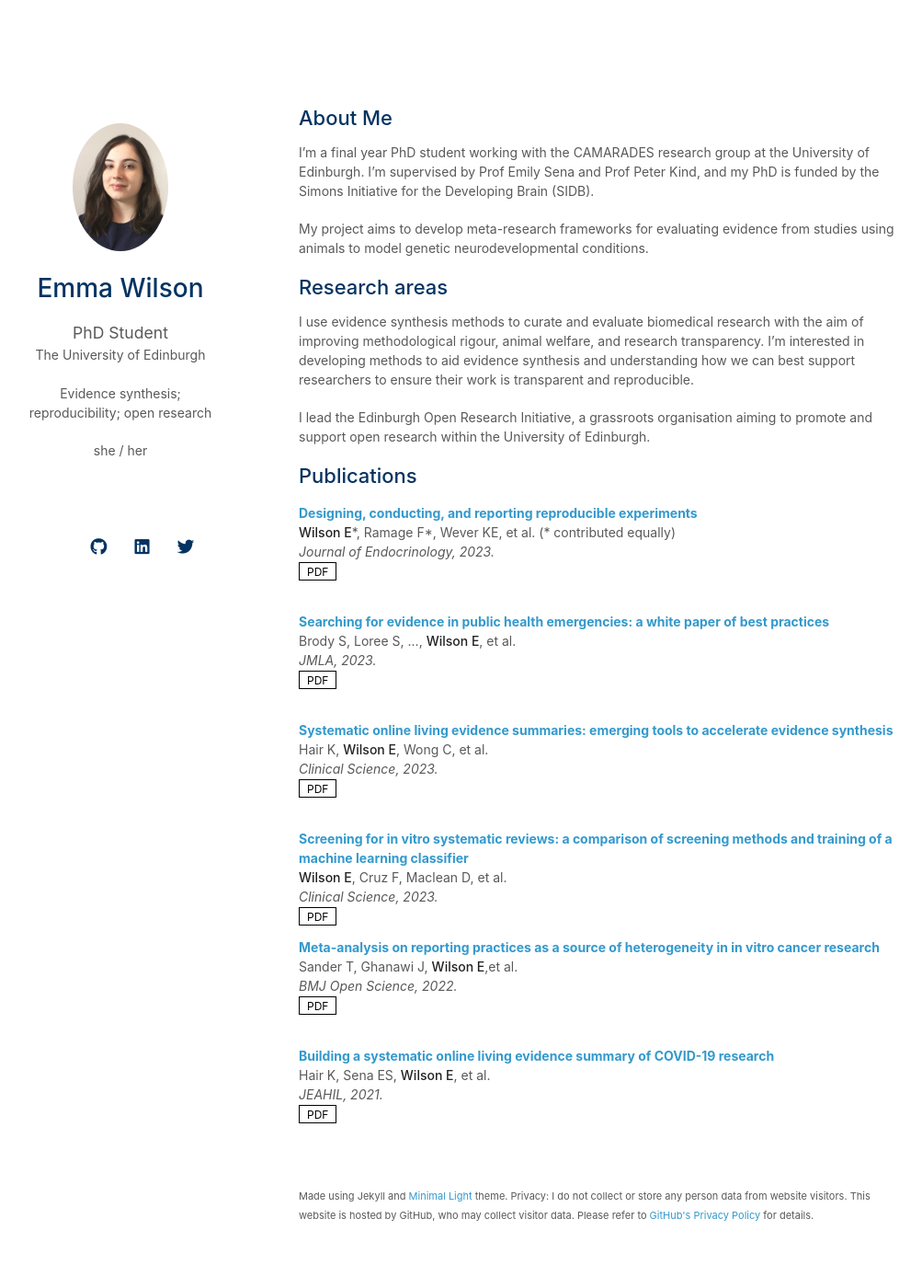
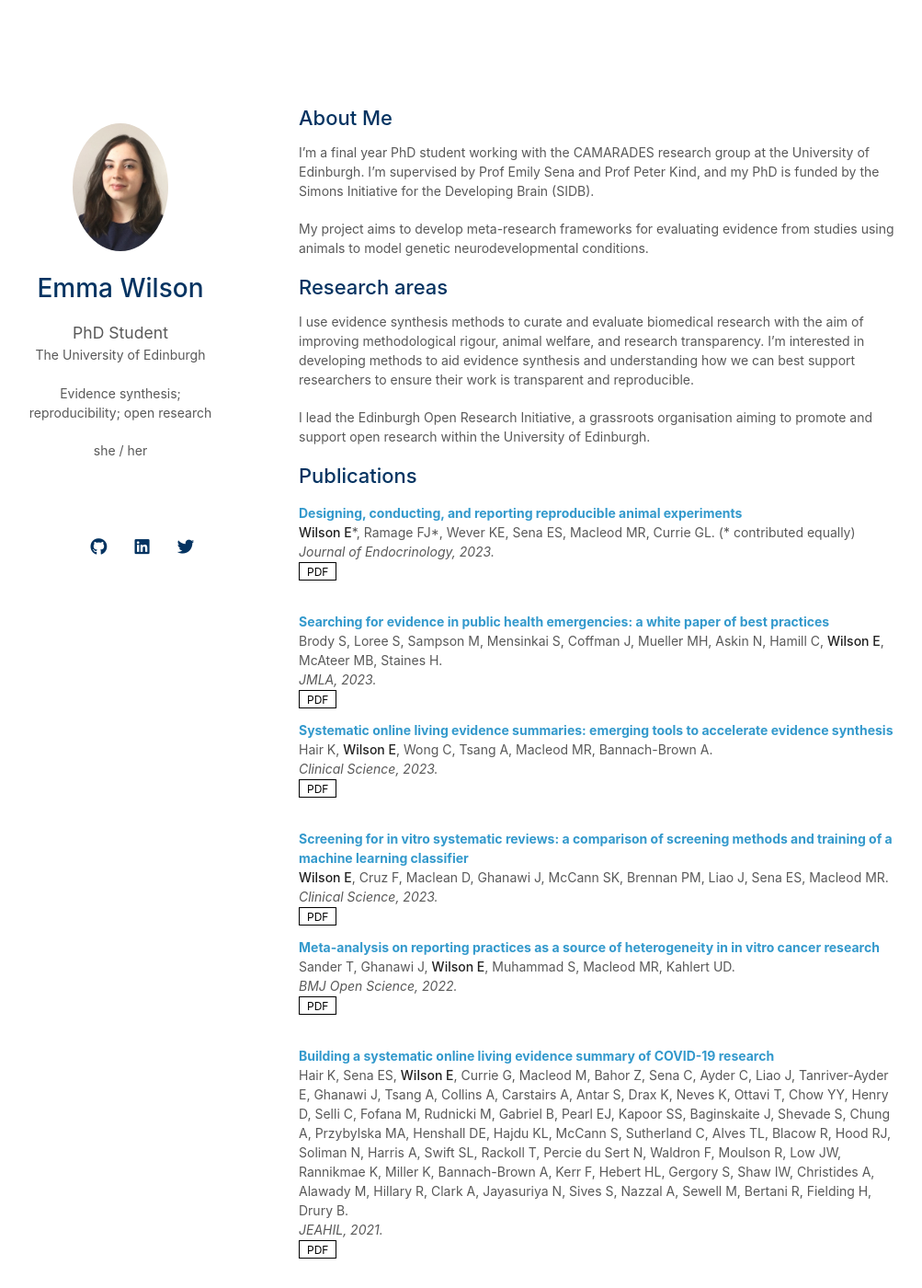
Before and after one commit to emma-wilson/emma-wilson.github.io, a Jekyll site: the page built from index.md, in a window 1280 px wide and 1400 px high. Shown: the whole window at 92% size, without its empty margins (145-1148 px from the left). Built offline with Jekyll 4.4.1, drawn with Linux system fonts in a browser that asks for light colours; nearby versions of some CDN libraries; a style sheet for code colours, icons or effects is not loaded; our own code applies the rules of GitHub Pages for plain Markdown files.

Commit message:
Add all authors

```diff
--- a/_data/publications.yml
+++ b/_data/publications.yml
@@ -1,31 +1,31 @@
 main:
 
-  - title: "Designing, conducting, and reporting reproducible experiments"
-    authors: <strong>Wilson E</strong>*, Ramage F*, Wever KE, et al. (* contributed equally)
+  - title: "Designing, conducting, and reporting reproducible animal experiments"
+    authors: <strong>Wilson E</strong>*, Ramage FJ*, Wever KE, Sena ES, Macleod MR, Currie GL. (* contributed equally)
     conference: Journal of Endocrinology, 2023.
     pdf: https://joe.bioscientifica.com/view/journals/joe/258/1/JOE-22-0330.xml
 
   - title: "Searching for evidence in public health emergencies: a white paper of best practices"
-    authors: Brody S, Loree S, ..., <strong>Wilson E</strong>, et al.
+    authors: Brody S, Loree S, Sampson M, Mensinkai S, Coffman J, Mueller MH, Askin N, Hamill C, <strong>Wilson E</strong>, McAteer MB, Staines H.
     conference: JMLA, 2023.
     pdf: https://www.ncbi.nlm.nih.gov/pmc/articles/PMC10259619/
 
   - title: "Systematic online living evidence summaries: emerging tools to accelerate evidence synthesis"
-    authors: Hair K, <strong>Wilson E</strong>, Wong C, et al.
+    authors: Hair K, <strong>Wilson E</strong>, Wong C, Tsang A, Macleod MR, Bannach-Brown A.
     conference: Clinical Science, 2023.
     pdf: https://portlandpress.com/clinsci/article/137/10/773/233083
 
   - title: "Screening for in vitro systematic reviews: a comparison of screening methods and training of a machine learning classifier"
-    authors: <strong>Wilson E</strong>, Cruz F, Maclean D, et al.
+    authors: <strong>Wilson E</strong>, Cruz F, Maclean D, Ghanawi J, McCann SK, Brennan PM, Liao J, Sena ES, Macleod MR.
     conference: Clinical Science, 2023.
     pdf: https://portlandpress.com/clinsci/article/137/2/181/232436/Screening-for-in-vitro-systematic-reviews-a
 
   - title: "Meta-analysis on reporting practices as a source of heterogeneity in in vitro cancer research"
-    authors: Sander T, Ghanawi J, <strong>Wilson E</strong>,et al.
+    authors: Sander T, Ghanawi J, <strong>Wilson E</strong>, Muhammad S, Macleod MR, Kahlert UD.
     conference: BMJ Open Science, 2022.
     pdf: https://www.ncbi.nlm.nih.gov/pmc/articles/PMC9171230/
 
   - title: "Building a systematic online living evidence summary of COVID-19 research"
-    authors: Hair K, Sena ES, <strong>Wilson E</strong>, et al.
+    authors: Hair K, Sena ES, <strong>Wilson E</strong>, Currie G, Macleod M, Bahor Z, Sena C, Ayder C, Liao J, Tanriver-Ayder E, Ghanawi J, Tsang A, Collins A, Carstairs A, Antar S, Drax K, Neves K, Ottavi T, Chow YY, Henry D, Selli C, Fofana M, Rudnicki M, Gabriel B, Pearl EJ, Kapoor SS, Baginskaite J, Shevade S, Chung A, Przybylska MA, Henshall DE, Hajdu KL, McCann S, Sutherland C, Alves TL, Blacow R, Hood RJ, Soliman N, Harris A, Swift SL, Rackoll T, Percie du Sert N, Waldron F, Moulson R, Low JW, Rannikmae K, Miller K, Bannach-Brown A, Kerr F, Hebert HL, Gergory S, Shaw IW, Christides A, Alawady M, Hillary R, Clark A, Jayasuriya N, Sives S, Nazzal A, Sewell M, Bertani R, Fielding H, Drury B.
     conference: JEAHIL, 2021.
     pdf: http://ojs.eahil.eu/ojs/index.php/JEAHIL/article/view/465/421
```
